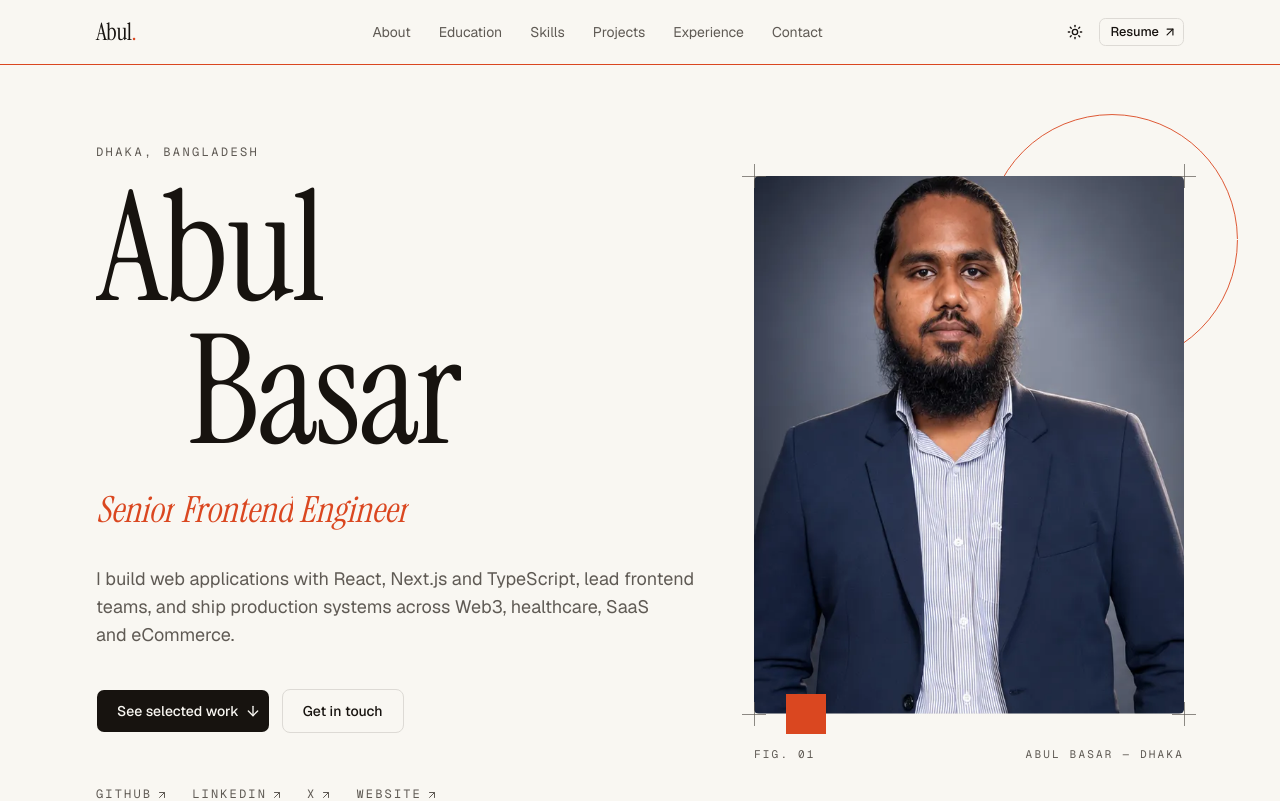
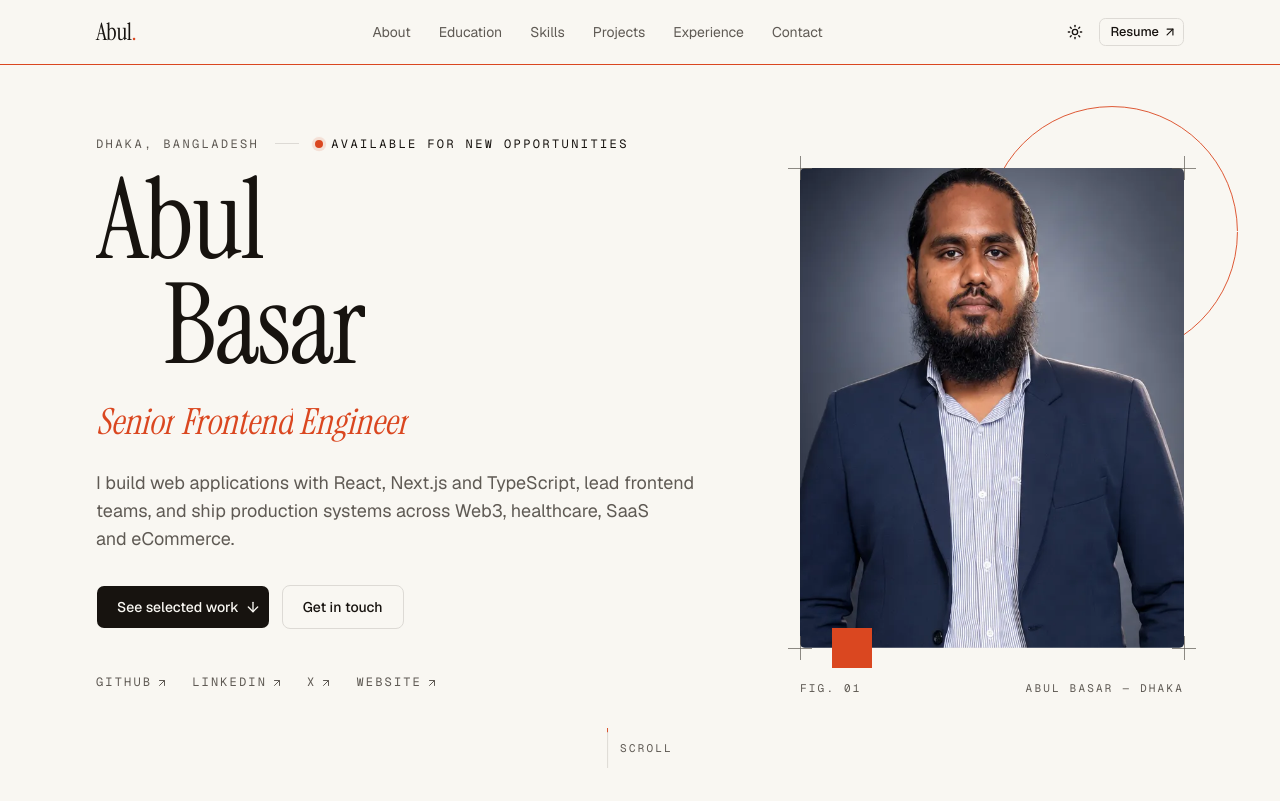
Before and after one commit to AbulBashar38/portfolio-assignment, a Next.js app: page / in a window 1280 px wide. Shown: the top 801 px of the page. Built offline with nearby package versions, Linux system fonts and the light colour scheme.

Commit message:
feat(hero): add availability indicator and fit hero above the fold

```diff
--- a/src/components/sections/hero/hero-portrait.tsx
+++ b/src/components/sections/hero/hero-portrait.tsx
@@ -40,7 +40,7 @@ export function HeroPortrait() {
   return (
     <figure
       ref={ref}
-      className="relative mx-auto w-full max-w-sm sm:max-w-md lg:max-w-none"
+      className="relative mx-auto w-full max-w-sm sm:max-w-md lg:mr-0 lg:max-w-[min(100%,24rem)]"
     >
       <div className="relative">
         <motion.svg
--- a/src/components/sections/hero/hero.tsx
+++ b/src/components/sections/hero/hero.tsx
@@ -4,6 +4,7 @@ import { Container } from "@/components/layout/container";
 import { HeroPortrait } from "@/components/sections/hero/hero-portrait";
 import { Reveal } from "@/components/motion/reveal";
 import { TextReveal } from "@/components/motion/text-reveal";
+import { ScrollCue } from "@/components/sections/hero/scroll-cue";
 import { SocialLinks } from "@/components/shared/social-links";
 import { Button } from "@/components/ui/button";
 import { profile } from "@/data/profile";
@@ -16,20 +17,31 @@ export function Hero() {
     <section
       id="home"
       aria-labelledby="home-title"
-      className="relative overflow-hidden pt-28 pb-20 md:pt-36 lg:flex lg:min-h-svh lg:items-center lg:pb-24"
+      className="relative overflow-hidden pt-28 pb-20 md:pt-32 lg:flex lg:min-h-svh lg:items-center lg:pb-24"
     >
       <Container className="grid gap-14 lg:grid-cols-12 lg:gap-10">
         <div className="flex flex-col lg:col-span-7">
           <Reveal direction="none">
-            <p className="font-mono text-xs tracking-[0.2em] text-muted-foreground uppercase">
-              {profile.location}
+            <p className="flex flex-wrap items-center gap-x-4 gap-y-2 font-mono text-xs tracking-[0.2em] text-muted-foreground uppercase">
+              <span>{profile.location}</span>
+              <span
+                aria-hidden
+                className="hidden h-px w-6 bg-border sm:block"
+              />
+              <span className="inline-flex items-center gap-2 text-foreground">
+                <span className="relative flex size-2">
+                  <span className="absolute inline-flex size-full animate-ping rounded-full bg-brand opacity-60" />
+                  <span className="relative inline-flex size-2 rounded-full bg-brand" />
+                </span>
+                {profile.availability}
+              </span>
             </p>
           </Reveal>
 
           <h1
             id="home-title"
             aria-label={profile.name}
-            className="mt-6 font-display text-[clamp(4rem,13vw,9.5rem)] leading-[0.86] tracking-[-0.02em]"
+            className="mt-5 font-display text-[clamp(3.75rem,12vw,8rem)] leading-[0.86] tracking-[-0.02em] lg:text-[clamp(4.5rem,14vh,8rem)]"
           >
             <TextReveal as="span" onMount text={firstName} className="block" />
             <TextReveal
@@ -50,12 +62,12 @@ export function Hero() {
           />
 
           <Reveal delay={0.6}>
-            <p className="mt-8 max-w-[52ch] text-base text-muted-foreground md:text-lg">
+            <p className="mt-6 max-w-[52ch] text-base text-muted-foreground md:text-lg">
               {profile.summary}
             </p>
           </Reveal>
 
-          <Reveal delay={0.7} className="mt-10 flex flex-wrap gap-3">
+          <Reveal delay={0.7} className="mt-8 flex flex-wrap gap-3">
             <Button asChild className="h-11 px-5">
               <a href="#projects">
                 See selected work
@@ -67,7 +79,7 @@ export function Hero() {
             </Button>
           </Reveal>
 
-          <Reveal delay={0.8} className="mt-12">
+          <Reveal delay={0.8} className="mt-10">
             <SocialLinks />
           </Reveal>
         </div>
@@ -76,6 +88,14 @@ export function Hero() {
           <HeroPortrait />
         </div>
       </Container>
+
+      <Reveal
+        direction="none"
+        delay={1.4}
+        className="absolute bottom-8 left-1/2 hidden -translate-x-1/2 lg:block"
+      >
+        <ScrollCue />
+      </Reveal>
     </section>
   );
 }
```
